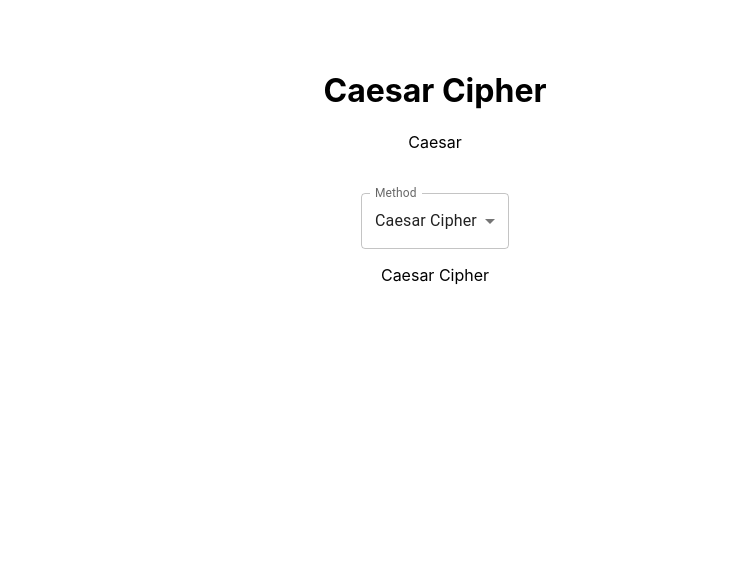
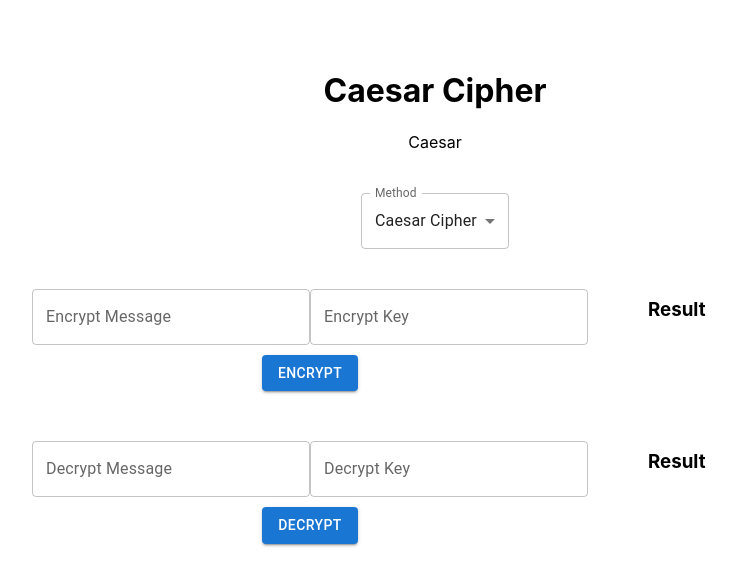
Before and after one commit to williamhpark/encryption, a React (Create React App) app in the folder client/: page / in a window 1280 px wide. Shown: the top 586 px of the page, without its empty margins (205-942 px from the left). Built offline with nearby package versions, Linux system fonts and the light colour scheme.

Commit message:
Implement bulk of frontend

```diff
--- a/client/src/App.tsx
+++ b/client/src/App.tsx
@@ -2,6 +2,7 @@ import React, { useState } from "react";
 import "./App.css";
 
 import Dropdown from "./components/Dropdown/Dropdown";
+import Form from "./components/Form/Form";
 import Header from "./components/Header/Header";
 
 export enum Method {
@@ -19,13 +20,7 @@ const App = () => {
     <div className="App">
       <Header method={method} />
       <Dropdown methods={methods} method={method} setMethod={setMethod} />
-      {method === Method.Caesar ? (
-        <p>{Method.Caesar}</p>
-      ) : method === Method.AES ? (
-        <p>{Method.AES}</p>
-      ) : method === Method.RSA ? (
-        <p>{Method.RSA}</p>
-      ) : null}
+      <Form method={method} />
     </div>
   );
 };
--- a/client/src/components/Dropdown/Dropdown.tsx
+++ b/client/src/components/Dropdown/Dropdown.tsx
@@ -35,7 +35,9 @@ const Dropdown: React.FunctionComponent<DropdownProps> = ({
           onChange={handleChange}
         >
           {methods.map((method) => (
-            <MenuItem value={method}>{method}</MenuItem>
+            <MenuItem key={method} value={method}>
+              {method}
+            </MenuItem>
           ))}
         </Select>
       </FormControl>
--- /dev/null
+++ b/client/src/components/Form/Form.css
@@ -0,0 +1,32 @@
+.form {
+    margin-top: 10px;
+    display: flex;
+    flex-direction: column;
+    justify-content: center;
+}
+
+.form input {
+    width: 250px;
+}
+
+.container {
+    margin: 20px;
+    display: flex;
+}
+
+.section {
+    margin-right: 50px;
+}
+
+.input-container {
+    margin: 10px;
+}
+
+.result {
+    text-align: left;
+    width: 200px;
+}
+
+.submit-btn {
+    margin: 20px;
+}
--- /dev/null
+++ b/client/src/components/Form/Form.tsx
@@ -0,0 +1,84 @@
+import React, { useState } from "react";
+import Button from "@mui/material/Button";
+import TextField from "@mui/material/TextField";
+import "./Form.css";
+
+import { Method } from "../../App";
+
+type FormProps = {
+  method: Method;
+};
+
+const Form: React.FunctionComponent<FormProps> = ({ method }) => {
+  const [encryptInput, setEncryptInput] = useState("");
+  const [encryptKey, setEncryptKey] = useState("");
+  const [encryptMessage, setEncryptMessage] = useState("");
+  const [decryptInput, setDecryptInput] = useState("");
+  const [decryptKey, setDecryptKey] = useState("");
+  const [decryptMessage, setDecryptMessage] = useState("");
+
+  return (
+    <div className="form">
+      <div className="container">
+        <div className="section">
+          <div className="input-container">
+            <TextField
+              id="outlined-basic"
+              label="Encrypt Message"
+              variant="outlined"
+              value={encryptInput}
+              onChange={(e) => setEncryptInput(e.target.value)}
+            />
+            {method === Method.Caesar || method === Method.AES ? (
+              <TextField
+                id="outlined-basic"
+                label="Encrypt Key"
+                variant="outlined"
+                value={encryptKey}
+                onChange={(e) => setEncryptKey(e.target.value)}
+              />
+            ) : null}
+          </div>
+          <Button className="submit-btn" variant="contained" onClick={() => {}}>
+            Encrypt
+          </Button>
+        </div>
+        <div className="result">
+          <h3>Result</h3>
+          {encryptMessage ? <p>{encryptMessage}</p> : null}
+        </div>
+      </div>
+      <div className="container">
+        <div className="section">
+          <div className="input-container">
+            <TextField
+              id="outlined-basic"
+              label="Decrypt Message"
+              variant="outlined"
+              value={decryptInput}
+              onChange={(e) => setDecryptInput(e.target.value)}
+            />
+            {method === Method.Caesar || method === Method.AES ? (
+              <TextField
+                id="outlined-basic"
+                label="Decrypt Key"
+                variant="outlined"
+                value={decryptKey}
+                onChange={(e) => setDecryptKey(e.target.value)}
+              />
+            ) : null}
+          </div>
+          <Button className="submit-btn" variant="contained" onClick={() => {}}>
+            Decrypt
+          </Button>
+        </div>
+        <div className="result">
+          <h3>Result</h3>
+          {decryptMessage ? <p>{decryptMessage}</p> : null}
+        </div>
+      </div>
+    </div>
+  );
+};
+
+export default Form;
--- a/client/src/components/Header/Header.tsx
+++ b/client/src/components/Header/Header.tsx
@@ -7,13 +7,13 @@ type HeaderProps = {
   method: Method;
 };
 
-const descriptions: { [key: string]: string } = {
-  [Method.Caesar]: "Caesar",
-  [Method.AES]: "AES",
-  [Method.RSA]: "RSA",
-};
+const Header: React.FunctionComponent<HeaderProps> = ({ method }) => {
+  const descriptions: { [key: string]: string } = {
+    [Method.Caesar]: "Caesar",
+    [Method.AES]: "AES",
+    [Method.RSA]: "RSA",
+  };
 
-const Header: React.FunctionComponent<HeaderProps> = ({ method }) => {
   return (
     <div className="header">
       <h1>{method}</h1>
```
Also changed, not shown: client/src/components/Header/Header.css (line endings or trailing spaces).
